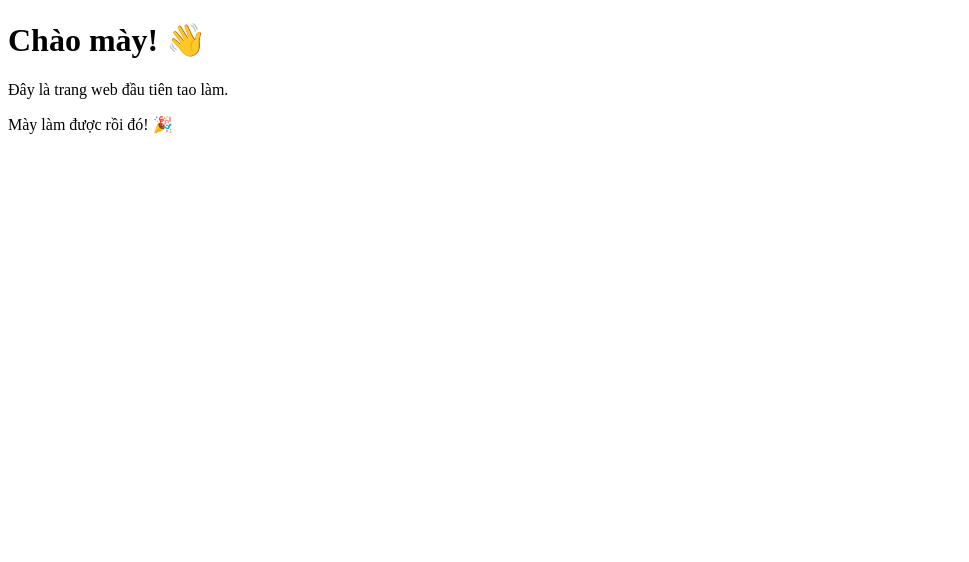
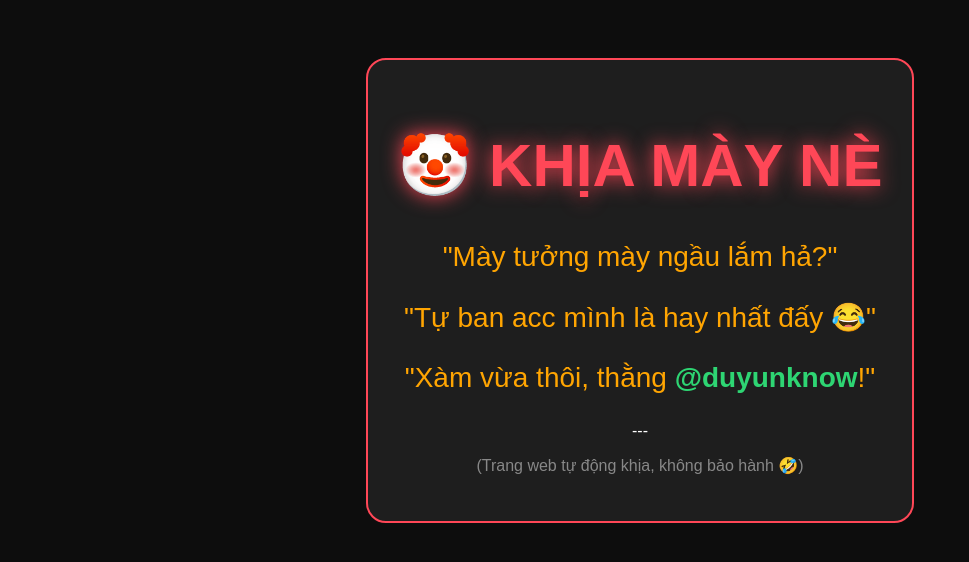
Before and after one commit to ruanxue432-hash/cocai.chim.github.io, a plain HTML site: page index.html in a window 1280 px wide. Shown: the whole page, without its empty margins (0-969 px from the left). Drawn offline with Linux system fonts and the light colour scheme.

Commit message:
Modify title and enhance webpage styling
Updated the title and added styling for the webpage, including background color, text alignment, and box design.

Signed-off-by: ruanxue432-hash <ruanxue432@gmail.com>

```diff
--- a/index.html
+++ b/index.html
@@ -2,11 +2,45 @@
 <html>
 <head>
     <meta charset="UTF-8">
-    <title>Trang web của tao</title>
+    <title>Web khịa</title>
+    <style>
+        body {
+            background: #0d0d0d;
+            text-align: center;
+            padding-top: 50px;
+            font-family: Arial;
+            color: #fff;
+        }
+        h1 {
+            font-size: 60px;
+            color: #ff4757;
+            text-shadow: 0 0 20px #ff4757;
+        }
+        .box {
+            background: #1e1e1e;
+            padding: 30px;
+            border-radius: 20px;
+            display: inline-block;
+            border: 2px solid #ff4757;
+        }
+        .khia {
+            color: #ffa502;
+            font-size: 28px;
+        }
+        .ten {
+            color: #2ed573;
+            font-weight: bold;
+        }
+    </style>
 </head>
 <body>
-    <h1>Chào mày! 👋</h1>
-    <p>Đây là trang web đầu tiên tao làm.</p>
-    <p>Mày làm được rồi đó! 🎉</p>
+    <div class="box">
+        <h1>🤡 KHỊA MÀY NÈ</h1>
+        <p class="khia">"Mày tưởng mày ngầu lắm hả?"</p>
+        <p class="khia">"Tự ban acc mình là hay nhất đấy 😂"</p>
+        <p class="khia">"Xàm vừa thôi, thằng <span class="ten">@duyunknow</span>!"</p>
+        <p>---</p>
+        <p style="color:#888;">(Trang web tự động khịa, không bảo hành 🤣)</p>
+    </div>
 </body>
 </html>
```
